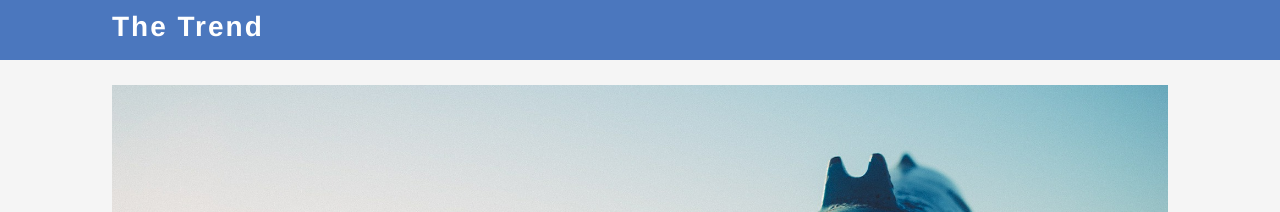
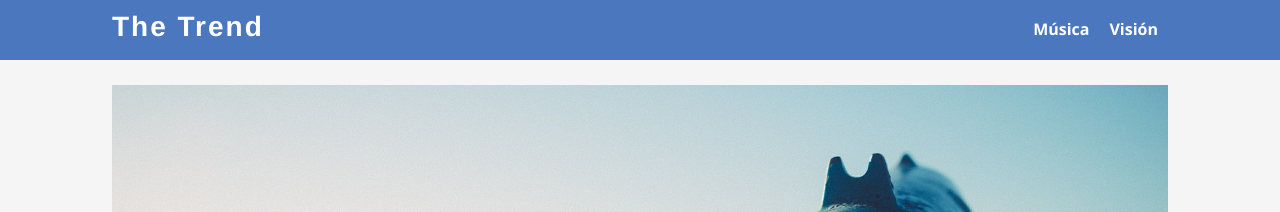
Before and after one commit to upandup/upandup.github.io, a Jekyll site: the page built from _posts/2015-08-20-poder-de-suenos.md, in a window 1280 px wide and 900 px high. Shown: the top 212 px of the window. Built offline with Jekyll 4.4.1, drawn with Linux system fonts in a browser that asks for light colours; comment, search, counter and statistics services are not loaded.

Commit message:
fixed navbar in posts

```diff
--- a/_includes/header-post.html
+++ b/_includes/header-post.html
@@ -1,9 +1,16 @@
 <div>
 
-    <nav class="site-nav">
-      <div class="header-wrapper">
-        <a class="site-title" href="{{ site.baseurl }}/">{{ site.title }}</a>
-      </div>
-    </nav>
+  <nav class="site-nav">
+    <div class="header-wrapper">
+      <a class="site-title" href="{{ site.baseurl }}/">{{ site.title }}</a>
+      <ul>
+        {% for page in site.pages %}
+          {% if page.title %}
+        <li><a class="page-link" href="{{ page.url | prepend: site.baseurl }}">{{ page.title }}</a></li>
+          {% endif %}
+        {% endfor %}
+      </ul>
+    </div>
+  </nav>
 
 </div>
```
